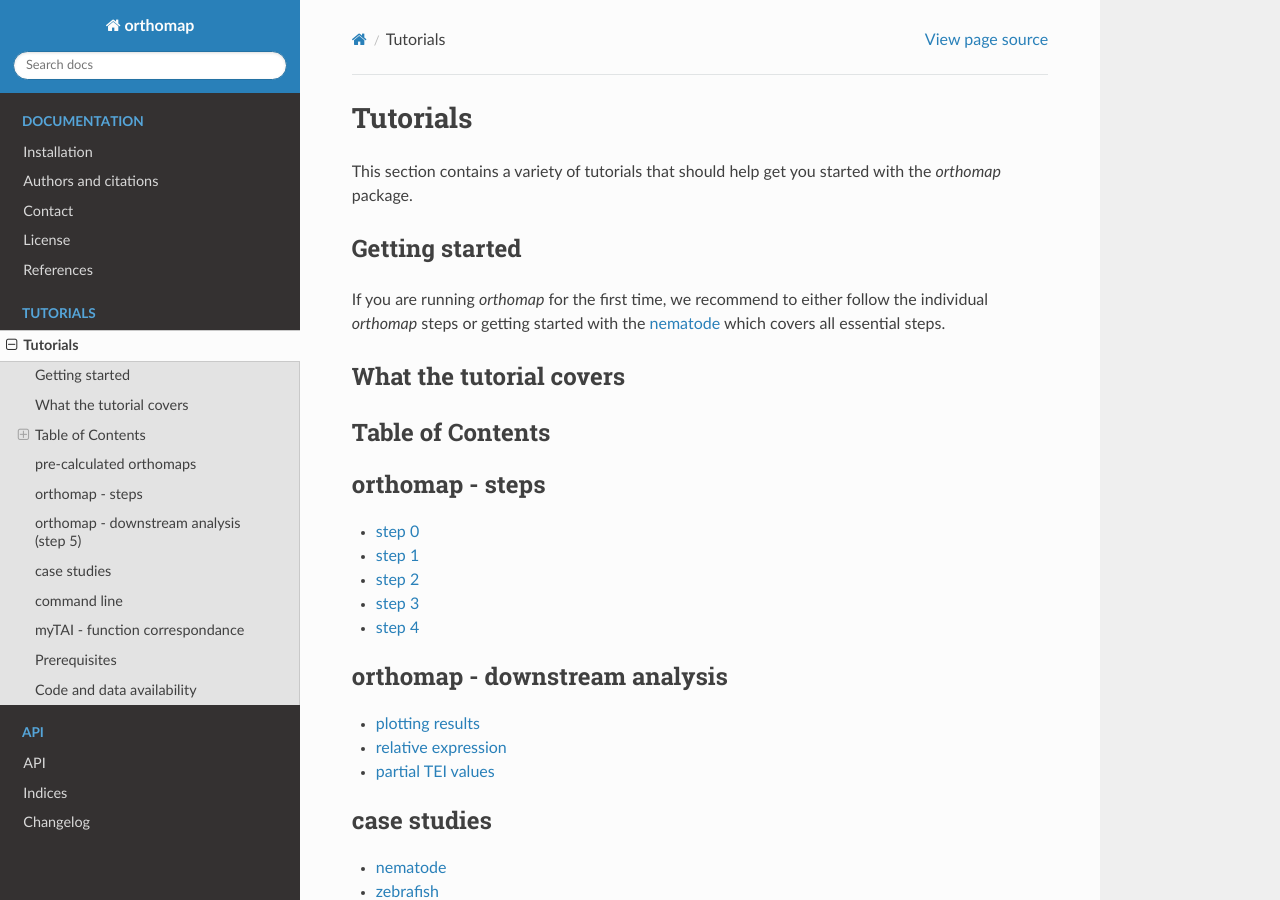
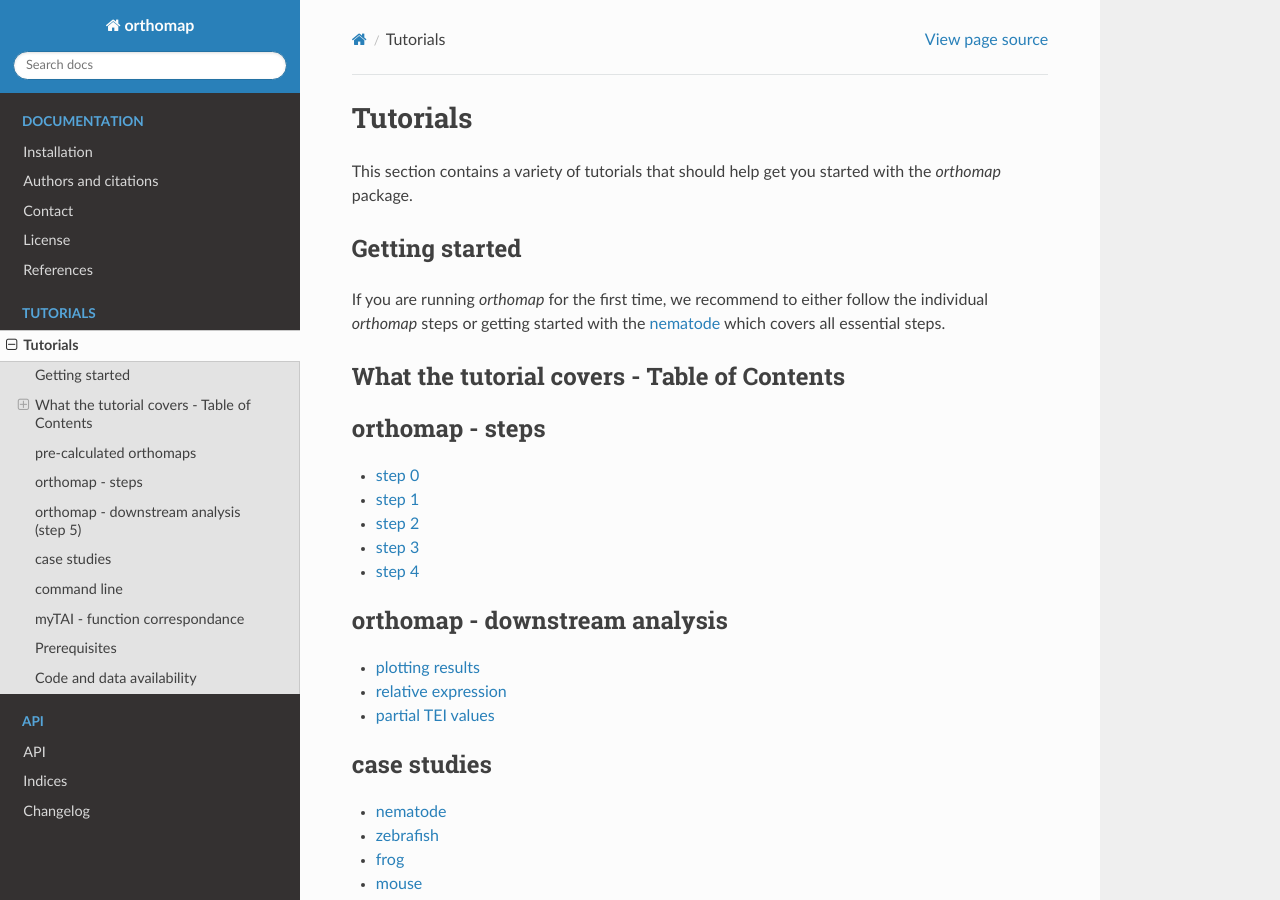
Before and after one commit to kullrich/orthomap, a Sphinx documentation site: the page built from docs/tutorials/index.rst, in a window 1280 px wide and 900 px high. Built offline with Sphinx 7.4.7 and the Read the Docs theme 2.0.0, drawn with Linux system fonts in a browser that asks for light colours; formulas are drawn with MathJax 3; pages that are not in the unit, such as notebooks, are missing from menus.

```diff
--- a/docs/index.rst
+++ b/docs/index.rst
@@ -46,7 +46,7 @@ Table of Contents
    references/index
 
 .. toctree::
-    :maxdepth: -1
+    :maxdepth: 1
     :caption: Tutorials
 
     tutorials/index
--- a/docs/tutorials/index.rst
+++ b/docs/tutorials/index.rst
@@ -12,11 +12,8 @@ Getting started
 If you are running `orthomap` for the first time, we recommend to either follow the individual `orthomap` steps
 or getting started with the :doc:`nematode_example` which covers all essential steps.
 
-What the tutorial covers
-------------------------
-
-Table of Contents
------------------
+What the tutorial covers - Table of Contents
+--------------------------------------------
 
 .. toctree::
    :caption: pre-calculated orthomaps
```
